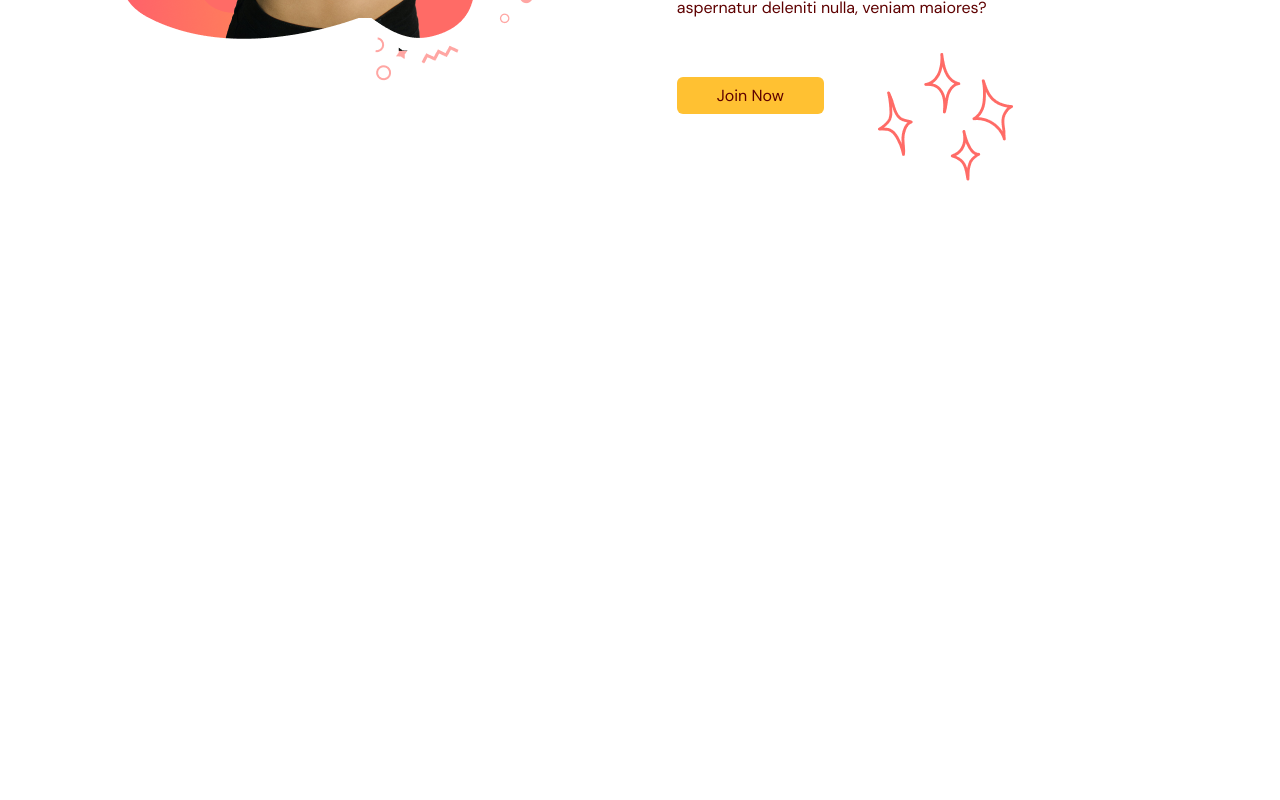
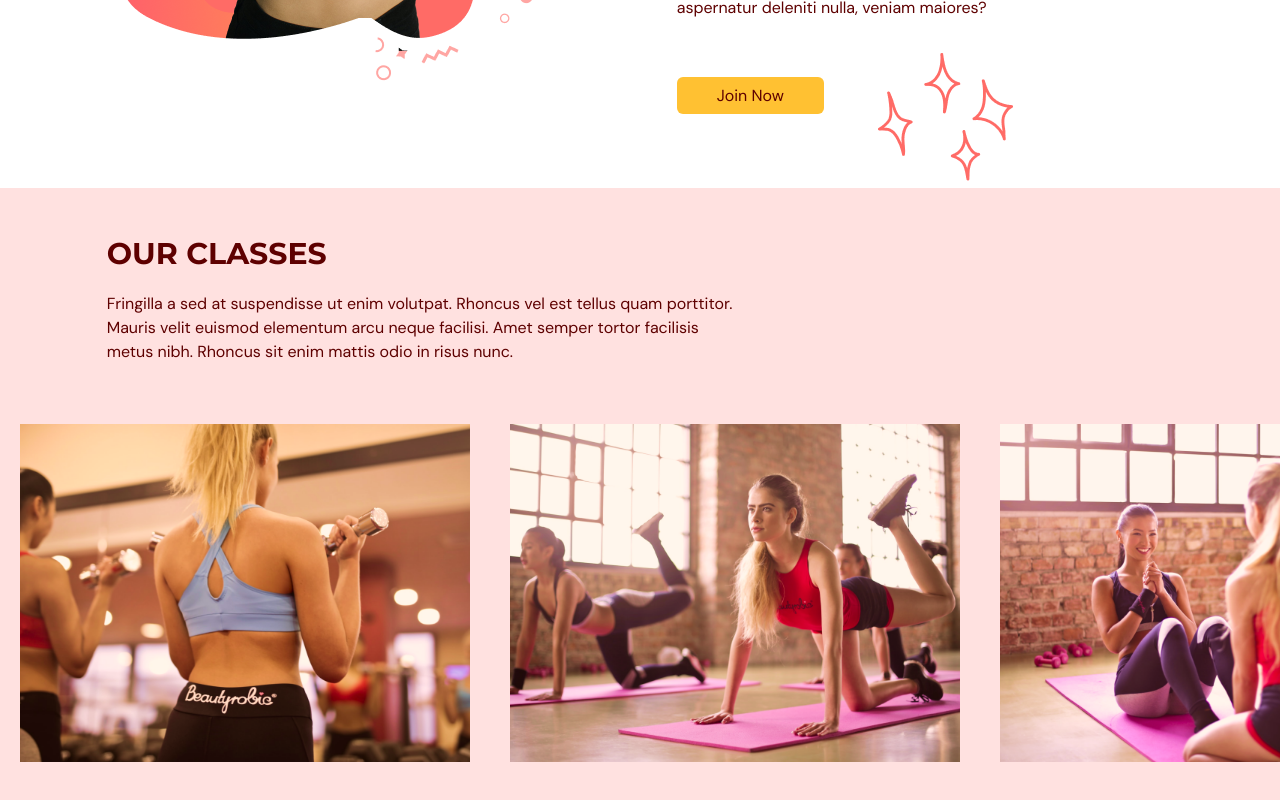
Before and after one commit to Amit-TheOne/EvoGym, a React (Vite) app: page / in a window 1280 px wide. Shown: the part 1996-2796 px from the top of the page. Before the commit the page ends 2184 px from the top, so only its background shows below. Built offline with nearby package versions, Linux system fonts and the light colour scheme; the HTML template or start-up script is replaced by a standard one.

Commit message:
add ourClass component, types and update animation on benefits component

```diff
--- a/src/App.tsx
+++ b/src/App.tsx
@@ -2,7 +2,9 @@
 import Navbar from "@/components/navbar";
 import { SelectedPage } from "@/utils/types";
 import Home from "@/components/home";
-import Benefits from "./components/benefits";
+import Benefits from "@/components/benefits";
+import OurClasses from "@/components/ourClasses";
+
 
 function App() {
     const [selectedPage, setSelectedPage] = useState<SelectedPage>(SelectedPage.Home);
@@ -33,6 +35,7 @@
             />
             <Home setSelectedPage={setSelectedPage} />
             <Benefits setSelectedPage={setSelectedPage} />
+            <OurClasses setSelectedPage={setSelectedPage} />
         </div>
     );
 }
--- a/src/components/benefits/index.tsx
+++ b/src/components/benefits/index.tsx
@@ -138,11 +138,21 @@
 
             {/* BUTTON */}
             <div className="relative mt-16">
-              <div className="before:absolute before:-bottom-20 before:right-40 before:z-[-1] before:content-sparkles">
+              <motion.div
+                className="before:absolute before:-bottom-20 before:right-40 before:z-[-1] before:content-sparkles"
+                initial="hidden"
+                whileInView="visible"
+                viewport={{ once: true, amount: 0.5 }}
+                transition={{ delay: 0.3, duration: 0.5 }}
+                variants={{
+                  hidden: { opacity: 0, x: 50 },
+                  visible: { opacity: 1, x: 0 },
+                }}
+              >
                 <ActionButton setSelectedPage={setSelectedPage}>
                   Join Now
                 </ActionButton>
-              </div>
+              </motion.div>
             </div>
           </div>
         </div>
--- /dev/null
+++ b/src/components/ourClasses/Class.tsx
@@ -0,0 +1,21 @@
+type Props = {
+  name: string;
+  description?: string;
+  image: string;
+};
+
+const Class = ({ name, description, image }: Props) => {
+  const overlayStyles = `p-5 absolute z-30 h-[380px] w-[450px] flex flex-col items-center justify-center whitespace-normal bg-primary-500 text-center text-white font-medium opacity-0 transition duration-500 hover:opacity-80`;
+
+  return (
+    <li className="relative mx-5 inline-block h-[380px] w-[450px]">
+      <div className={overlayStyles}>
+        <p className="text-2xl">{name}</p>
+        <p className="mt-5">{description}</p>
+      </div>
+      <img alt={`${image}`} src={image} />
+    </li>
+  )
+}
+
+export default Class
--- /dev/null
+++ b/src/components/ourClasses/index.tsx
@@ -0,0 +1,96 @@
+import { SelectedPage, ClassType } from '@/utils/types';
+import image1 from '@/assets/image1.png';
+import image2 from '@/assets/image2.png';
+import image3 from '@/assets/image3.png';
+import image4 from '@/assets/image4.png';
+import image5 from '@/assets/image5.png';
+import image6 from '@/assets/image6.png';
+import { motion } from "framer-motion";
+import HText from "@/utils/HText";
+import Class from "./Class";
+
+const classes: Array<ClassType> = [
+  {
+    name: "Weight Training Classes",
+    description:
+      "Lorem ipsum dolor sit amet, consectetur adipiscing elit, sed do eiusmod tempor incididunt ut labore et dolore magna aliqua. Ut enim ad minim veniam, quis nostrud exercitation ullamco laboris nisi ut aliquip ex ea commodo consequat.",
+    image: image1,
+  },
+  {
+    name: "Yoga Classes",
+    image: image2,
+  },
+  {
+    name: "Ab Core Classes",
+    description:
+      "Lorem ipsum dolor sit amet, consectetur adipiscing elit, sed do eiusmod tempor incididunt ut labore et dolore magna aliqua. Ut enim ad minim veniam, quis nostrud exercitation ullamco laboris nisi ut aliquip ex ea commodo consequat.",
+    image: image3,
+  },
+  {
+    name: "Adventure Classes",
+    description:
+      "Lorem ipsum dolor sit amet, consectetur adipiscing elit, sed do eiusmod tempor incididunt ut labore et dolore magna aliqua. Ut enim ad minim veniam, quis nostrud exercitation ullamco laboris nisi ut aliquip ex ea commodo consequat.",
+    image: image4,
+  },
+  {
+    name: "Fitness Classes",
+    image: image5,
+  },
+  {
+    name: "Training Classes",
+    description:
+      "Lorem ipsum dolor sit amet, consectetur adipiscing elit, sed do eiusmod tempor incididunt ut labore et dolore magna aliqua. Ut enim ad minim veniam, quis nostrud exercitation ullamco laboris nisi ut aliquip ex ea commodo consequat.",
+    image: image6,
+  },
+]
+
+type Props = {
+  setSelectedPage: (page: SelectedPage) => void
+}
+
+const OurClasses = ({ setSelectedPage }: Props) => {
+  return (
+    <section id="ourclasses" className="w-full bg-primary-100 py-12">
+      <motion.div
+        onViewportEnter={() => setSelectedPage(SelectedPage.OurClasses)}
+      >
+        <motion.div
+          className="mx-auto w-5/6"
+          initial="hidden"
+          whileInView="visible"
+          viewport={{ once: true, amount: 0.5 }}
+          transition={{ duration: 0.5 }}
+          variants={{
+            hidden: { opacity: 0, x: -50 },
+            visible: { opacity: 1, x: 0 },
+          }}
+        >
+          <div className="md:w-3/5">
+            <HText>OUR CLASSES</HText>
+            <p className="py-5">
+              Fringilla a sed at suspendisse ut enim volutpat. Rhoncus vel est
+              tellus quam porttitor. Mauris velit euismod elementum arcu neque
+              facilisi. Amet semper tortor facilisis metus nibh. Rhoncus sit
+              enim mattis odio in risus nunc.
+            </p>
+          </div>
+        </motion.div>
+        {/* <div className="mt-10 h-[353px] w-full overflow-x-auto overflow-y-hidden"> */}
+        <div className="mt-10 h-[353px] w-full overflow-x-auto overflow-y-hidden">
+          <ul className="w-[2800px] whitespace-nowrap">
+            {classes.map((item: ClassType, index) => (
+              <Class
+                key={`${item.name}-${index}`}
+                name={item.name}
+                description={item.description}
+                image={item.image}
+              />
+            ))}
+          </ul>
+        </div>
+      </motion.div>
+    </section>
+  )
+}
+
+export default OurClasses
--- a/src/utils/types.ts
+++ b/src/utils/types.ts
@@ -10,3 +10,9 @@
   title: string,
   description: string
 }
+
+export interface ClassType {
+  name: string,
+  description?: string,
+  image: string
+}
```
